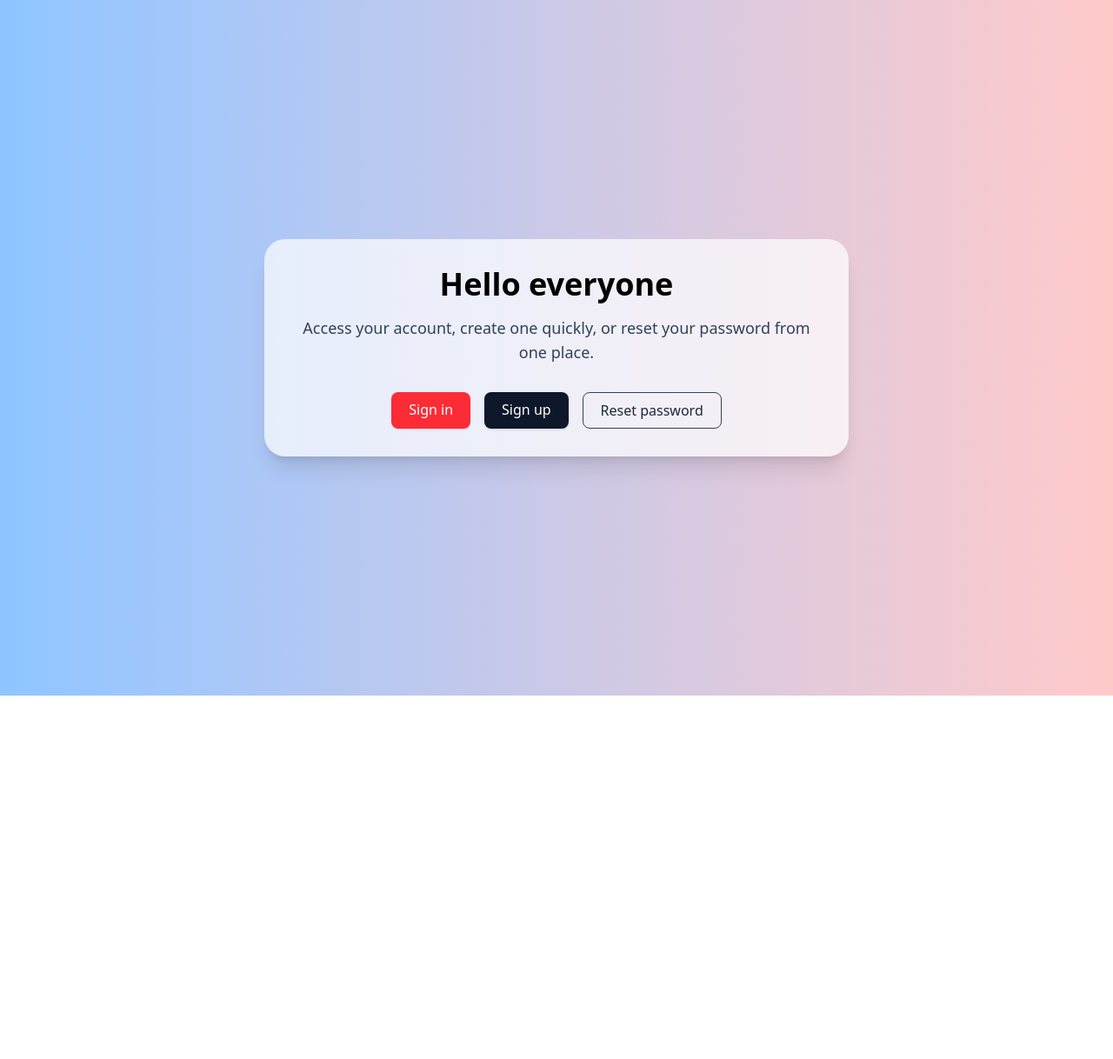
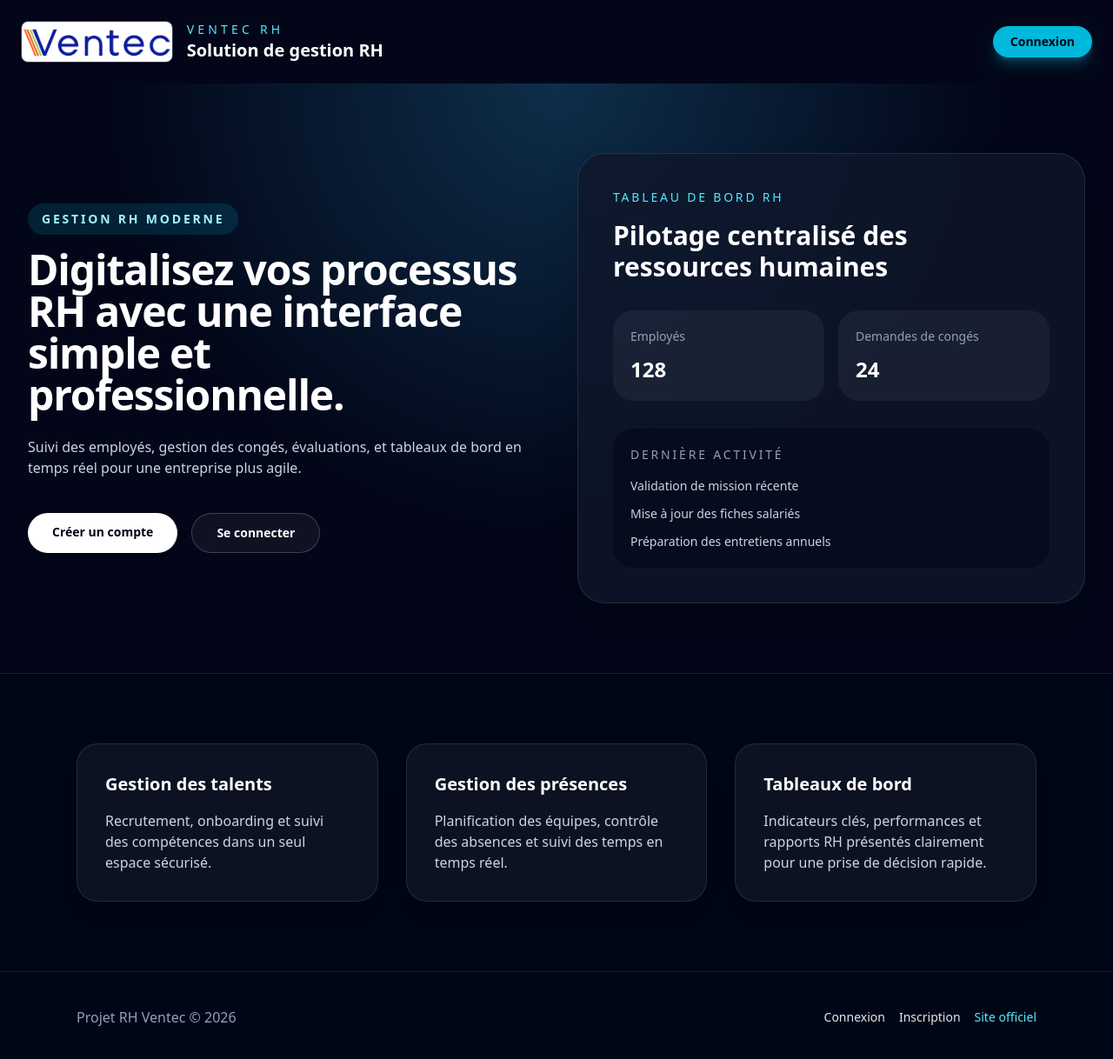
Before and after one commit to Fouad-devv/Ventec-GRH, a React (Vite) app in the folder Front-GRH/: page / in a window 1280 px wide. Shown: the top 1218 px of the page at 87% size. Before the commit the page ends 800 px from the top, so only its background shows below. Built offline with nearby package versions, Linux system fonts and the light colour scheme; no server answers.

Commit message:
improve the landingPage V0

```diff
--- a/Front-GRH/src/pages/LandingPage/LandinPage.jsx
+++ b/Front-GRH/src/pages/LandingPage/LandinPage.jsx
@@ -1,6 +1,7 @@
 import { useEffect } from 'react';
 import { useNavigate, Link } from 'react-router-dom';
 import { useAuth } from '@clerk/clerk-react';
+import logo from '../../assets/Ventec-logo.jpeg';
 
 export const LandingPage = () => {
   const { isLoaded, isSignedIn } = useAuth();
@@ -13,27 +14,108 @@ export const LandingPage = () => {
   }, [isLoaded, isSignedIn, navigate]);
 
   if (!isLoaded) {
-    return <div className='bg-gradient-to-r from-blue-300 to-red-200 h-screen flex items-center justify-center'>Loading...</div>;
+    return (
+      <div className='bg-slate-950 text-white h-screen flex items-center justify-center'>
+        <span className='text-xl font-semibold'>Chargement...</span>
+      </div>
+    );
   }
 
+
+
   return (
-    <div className='bg-gradient-to-r from-blue-300 to-red-200 min-h-screen flex flex-col items-center justify-center px-4'>
-      <div className='max-w-2xl text-center bg-white/70 rounded-3xl p-8 shadow-xl'>
-        <h1 className='text-4xl font-bold mb-4'>Hello everyone</h1>
-        <p className='text-lg text-slate-700 mb-8'>Access your account, create one quickly, or reset your password from one place.</p>
+    <div className='min-h-screen bg-slate-950 text-white'>
+      <header className='mx-auto flex max-w-7xl items-center justify-between px-6 py-6'>
+        <div className='flex items-center gap-4'>
+          <img src={logo} alt='Ventec logo' className='h-9 md:h-12 w-auto rounded-lg object-cover border border-white/20 shadow-lg' />
+          <div>
+            <p className='text-sm uppercase tracking-[0.3em] text-cyan-300'>Ventec RH</p>
+            <h1 className='hidden md:block text-xl font-semibold'>Solution de gestion RH</h1>
+          </div>
+        </div>
 
-        <div className='flex flex-wrap justify-center gap-4'>
-          <Link to='/signin' className='bg-red-500 rounded-lg px-5 py-2 text-white shadow-sm hover:shadow-lg hover:bg-red-400'>
-            Sign in
-          </Link>
-          <Link to='/signup' className='bg-slate-900 rounded-lg px-5 py-2 text-white shadow-sm hover:shadow-lg'>
-            Sign up
-          </Link>
-          <Link to='/reset-password' className='border border-slate-700 rounded-lg px-5 py-2 text-slate-800 hover:bg-slate-100'>
-            Reset password
-          </Link>
+        <nav className='hidden items-center gap-6 md:flex'>
+          <Link to='/signin' className='rounded-full bg-cyan-500 px-5 py-2 text-sm font-semibold text-slate-950 shadow-lg shadow-cyan-500/30 hover:bg-cyan-400'>Connexion</Link>
+        </nav>
+      </header>
+
+      <main className='relative overflow-hidden'>
+        <div className='absolute inset-0 bg-[radial-gradient(circle_at_top,_rgba(56,189,248,0.22),_transparent_55%)]' />
+        <div className='mx-auto max-w-7xl px-6 py-20 lg:px-8'>
+          <div className='grid gap-12 lg:grid-cols-2 lg:items-center'>
+            <div className='relative z-10'>
+              <p className='mb-4 inline-flex rounded-full bg-cyan-500/15 px-4 py-2 text-sm font-semibold uppercase tracking-[0.2em] text-cyan-200'>Gestion RH moderne</p>
+              <h2 className='text-4xl font-extrabold tracking-tight text-white sm:text-5xl'>Digitalisez vos processus RH avec une interface simple et professionnelle.</h2>
+              <p className='mt-6 max-w-xl text-slate-300'>Suivi des employés, gestion des congés, évaluations, et tableaux de bord en temps réel pour une entreprise plus agile.</p>
+
+              <div className='mt-10 flex flex-wrap gap-4'>
+                <Link to='/signup' className='rounded-full bg-white px-7 py-3 text-sm font-semibold text-slate-950 shadow-lg shadow-black/15 transition hover:bg-slate-100'>Créer un compte</Link>
+                <Link to='/signin' className='rounded-full border border-white/20 bg-white/5 px-7 py-3 text-sm font-semibold text-white transition hover:bg-white/10'>Se connecter</Link>
+              </div>
+            </div>
+
+            <div className='relative z-10 flex justify-center'>
+              <div className='relative w-full max-w-2xl overflow-hidden rounded-[2rem] border border-white/10 bg-slate-900/80 shadow-2xl shadow-black/30'>
+                <div className='p-8 sm:p-10'>
+                  <p className='text-sm uppercase tracking-[0.2em] text-cyan-300'>Tableau de bord RH</p>
+                  <h3 className='mt-4 text-3xl font-semibold text-white'>Pilotage centralisé des ressources humaines</h3>
+                  <div className='mt-8 grid gap-4 sm:grid-cols-2'>
+                    <div className='rounded-3xl bg-white/5 p-5'>
+                      <p className='text-sm text-slate-400'>Employés</p>
+                      <p className='mt-3 text-2xl font-semibold text-white'>128</p>
+                    </div>
+                    <div className='rounded-3xl bg-white/5 p-5'>
+                      <p className='text-sm text-slate-400'>Demandes de congés</p>
+                      <p className='mt-3 text-2xl font-semibold text-white'>24</p>
+                    </div>
+                  </div>
+                  <div className='mt-8 rounded-3xl bg-slate-950/60 p-5'>
+                    <p className='text-sm uppercase tracking-[0.2em] text-slate-400'>Dernière activité</p>
+                    <ul className='mt-4 space-y-3 text-sm text-slate-300'>
+                      <li>Validation de mission récente</li>
+                      <li>Mise à jour des fiches salariés</li>
+                      <li>Préparation des entretiens annuels</li>
+                    </ul>
+                  </div>
+                </div>
+              </div>
+            </div>
+          </div>
         </div>
-      </div>
+      </main>
+
+      <section id='services' className='border-t border-white/10 bg-slate-950/90 py-20'>
+        <div className='mx-auto max-w-6xl px-6'>
+          <div className='grid gap-8 lg:grid-cols-3'>
+            <div className='rounded-3xl border border-white/10 bg-white/5 p-8 shadow-xl shadow-black/10'>
+              <p className='text-xl font-semibold text-white'>Gestion des talents</p>
+              <p className='mt-4 text-slate-300'>Recrutement, onboarding et suivi des compétences dans un seul espace sécurisé.</p>
+            </div>
+            <div className='rounded-3xl border border-white/10 bg-white/5 p-8 shadow-xl shadow-black/10'>
+              <p className='text-xl font-semibold text-white'>Gestion des présences</p>
+              <p className='mt-4 text-slate-300'>Planification des équipes, contrôle des absences et suivi des temps en temps réel.</p>
+            </div>
+            <div className='rounded-3xl border border-white/10 bg-white/5 p-8 shadow-xl shadow-black/10'>
+              <p className='text-xl font-semibold text-white'>Tableaux de bord</p>
+              <p className='mt-4 text-slate-300'>Indicateurs clés, performances et rapports RH présentés clairement pour une prise de décision rapide.</p>
+            </div>
+          </div>
+        </div>
+      </section>
+
+
+
+
+      <footer id='contact' className='border-t border-white/10 bg-slate-950/90 py-10'>
+        <div className='mx-auto flex max-w-6xl flex-col gap-6 px-6 text-slate-400 sm:flex-row sm:items-center sm:justify-between'>
+          <p>Projet RH Ventec © 2026</p>
+          <div className='flex flex-wrap gap-4'>
+            <Link to='/signin' className='text-sm text-slate-200 hover:text-white'>Connexion</Link>
+            <Link to='/signup' className='text-sm text-slate-200 hover:text-white'>Inscription</Link>
+            <a href='https://www.ventec.ma/fr/' target='_blank' rel='noreferrer' className='text-sm text-cyan-300 hover:text-cyan-200'>Site officiel</a>
+          </div>
+        </div>
+      </footer>
     </div>
   );
 };
```
